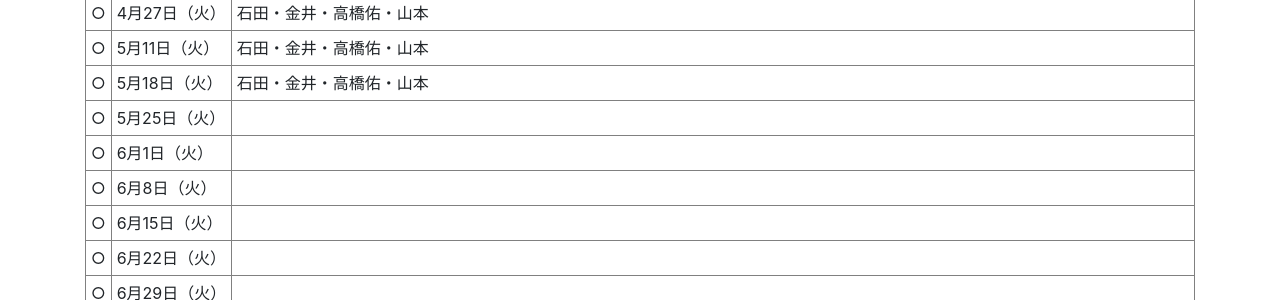
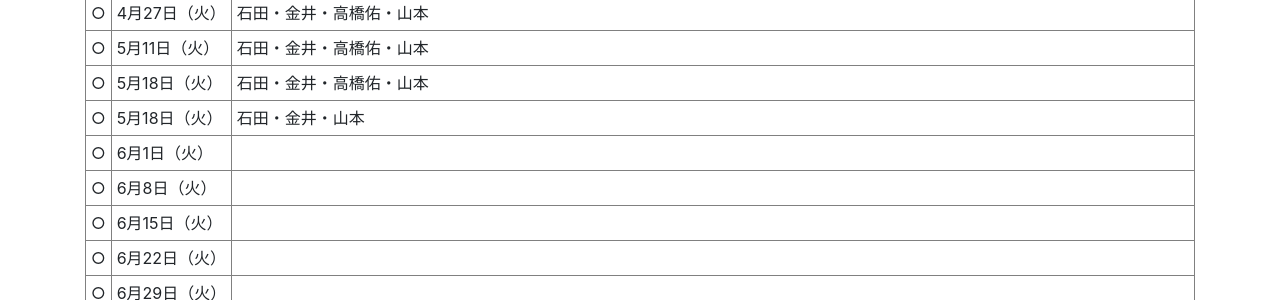
Before and after one commit to tkhslab/tkhslab.github.io, a Jekyll site: the page built from forstudents.md, in a window 1280 px wide and 900 px high, scrolled down 2209 px. Shown: the part 182-482 px from the top of the window. Built offline with Jekyll 4.4.1, drawn with Linux system fonts in a browser that asks for light colours; nearby versions of some CDN libraries.

Commit message:
revise 5/25 general seminar

```diff
--- a/forstudents.md
+++ b/forstudents.md
@@ -124,7 +124,7 @@ title: For students
 <td>○</td><td>5月18日（火）</td><td>石田・金井・高橋佑・山本</td>
 </tr>
 <tr>
-<td>○</td><td>5月25日（火）</td><td></td>
+<td>○</td><td>5月18日（火）</td><td>石田・金井・山本</td>
 </tr>
 <tr>
 <td>○</td><td>6月1日（火）</td><td></td>
```
